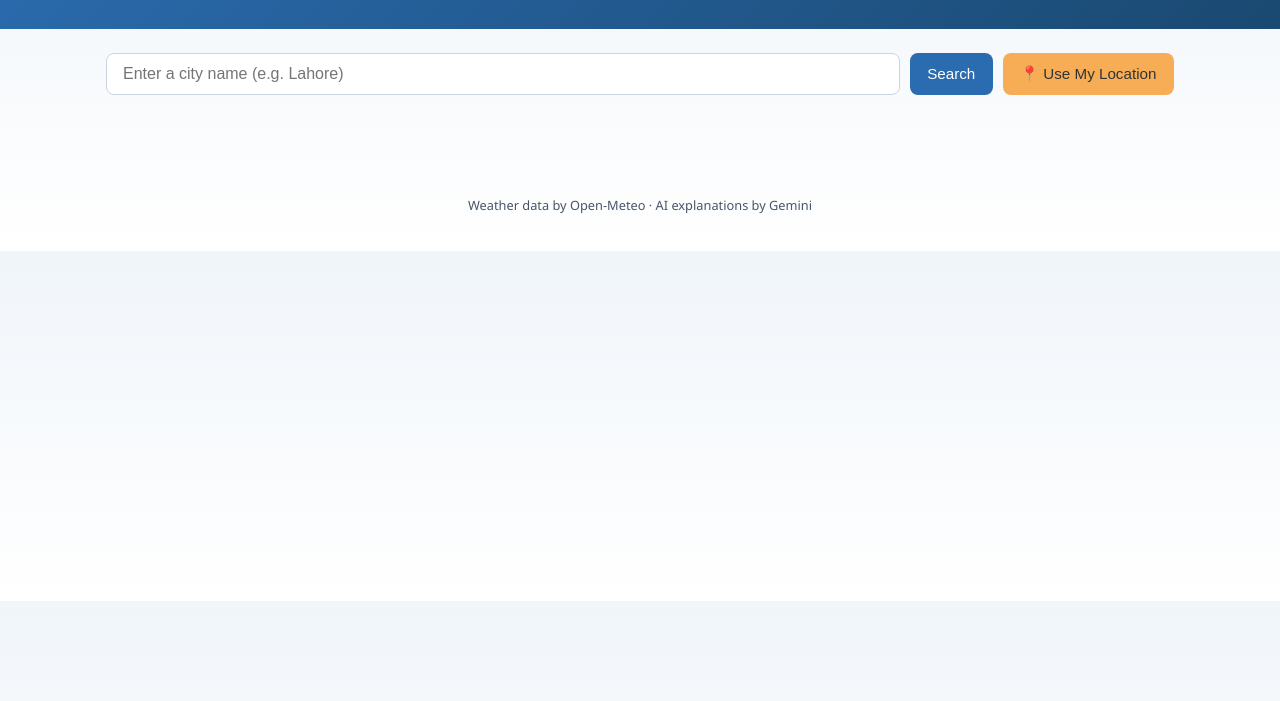
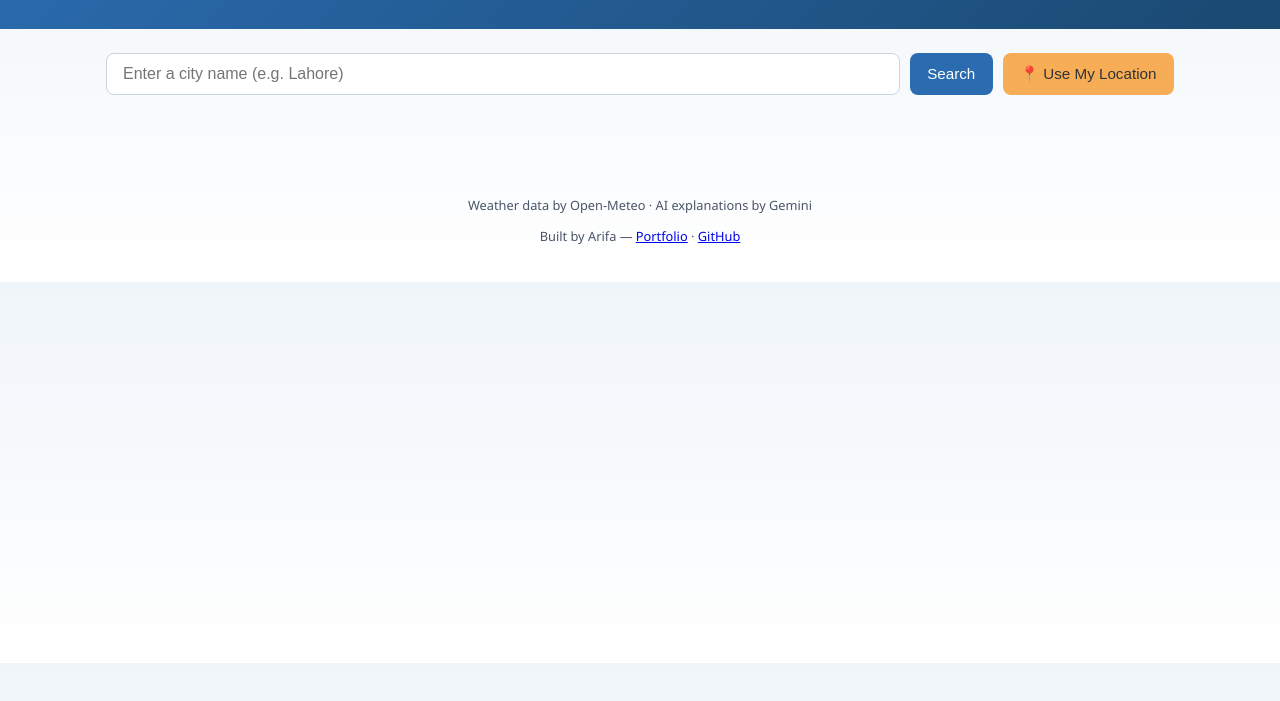
Before and after one commit to code-by-arifa/AI-Weather-Assistant, a plain HTML site: page frontend/index.html in a window 1280 px wide. Shown: the part 99-800 px from the top of the page. Drawn offline with nearby package versions, Linux system fonts and the light colour scheme.

Commit message:
Add portfolio and GitHub links to footer

```diff
--- a/frontend/index.html
+++ b/frontend/index.html
@@ -135,6 +135,12 @@
 
   <footer class="app-footer">
     <p>Weather data by Open-Meteo · AI explanations by Gemini</p>
+     <p>
+    Built by Arifa —
+    <a href="https://code-by-arifa.netlify.app/" target="_blank" rel="noopener">Portfolio</a>
+    ·
+    <a href="https://github.com/code-by-arifa/AI-Weather-Assistant" target="_blank" rel="noopener">GitHub</a>
+  </p>
   </footer>
 
   <!-- Chart.js from CDN -->
```
